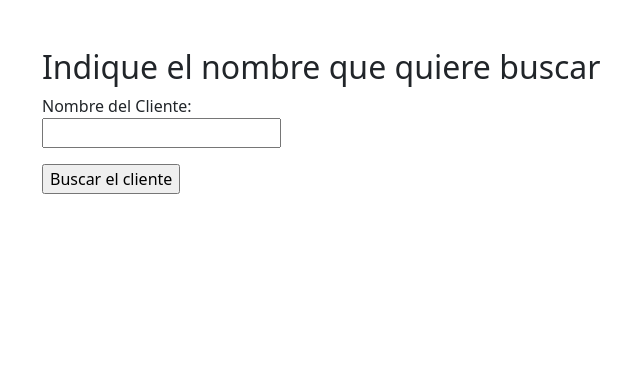
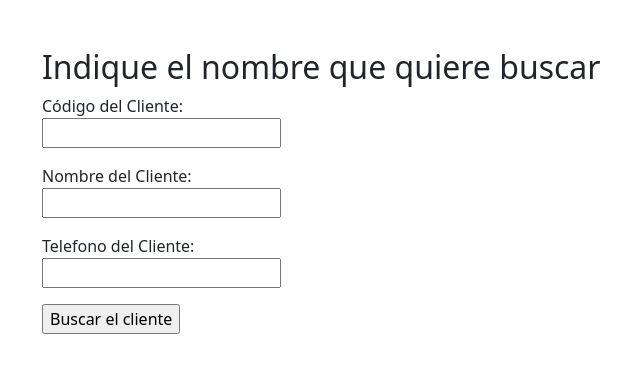
Before and after one commit to jrengifo28/GymWebSite, a Django app: page /busquedaCliente/ in a window 1280 px wide. Shown: the part 56-429 px from the top of the page, without its empty margins (40-680 px from the left). Run offline with Django 4.2, Linux system fonts and the light colour scheme.

Commit message:
Se modifica el template de buscar cliente para que busque por codigo, nombre y telefono (3 campos)

```diff
--- a/PrimeraEntrega/AppGym/templates/AppGym/busquedaCliente.html
+++ b/PrimeraEntrega/AppGym/templates/AppGym/busquedaCliente.html
@@ -7,8 +7,14 @@
 </div>
 <form action="/busquedaCliente/" method="POST">{% csrf_token %}
     <div class="container">
+        <p>Código del Cliente: <br>
+            <input type="text" name="codigo" id="codigo">
+        </p>
         <p>Nombre del Cliente: <br>
             <input type="text" name="nombre" id="nombre">
+        </p>
+        <p>Telefono del Cliente: <br>
+            <input type="text" name="phone" id="phone">
         </p>
         <input type="submit" value="Buscar el cliente">
     </div>
--- a/PrimeraEntrega/AppGym/views.py
+++ b/PrimeraEntrega/AppGym/views.py
@@ -94,6 +94,10 @@ def buscar_cliente(request):
 
     if request.method == "POST":
         nombre_a_buscar = request.POST["nombre"]
-        resultado_busqueda = Cliente.objects.filter(nombre=nombre_a_buscar)
+        codigo_a_buscar = request.POST["codigo"]
+        telefono_a_buscar = request.POST["phone"]
+        print(nombre_a_buscar)
+        resultado_busqueda = Cliente.objects.filter(
+            nombre=nombre_a_buscar, codigo=codigo_a_buscar, phone=telefono_a_buscar)
         contexto = {"resultados": resultado_busqueda}
         return render(request, "AppGym/resultadoCliente.html", context=contexto)
```
